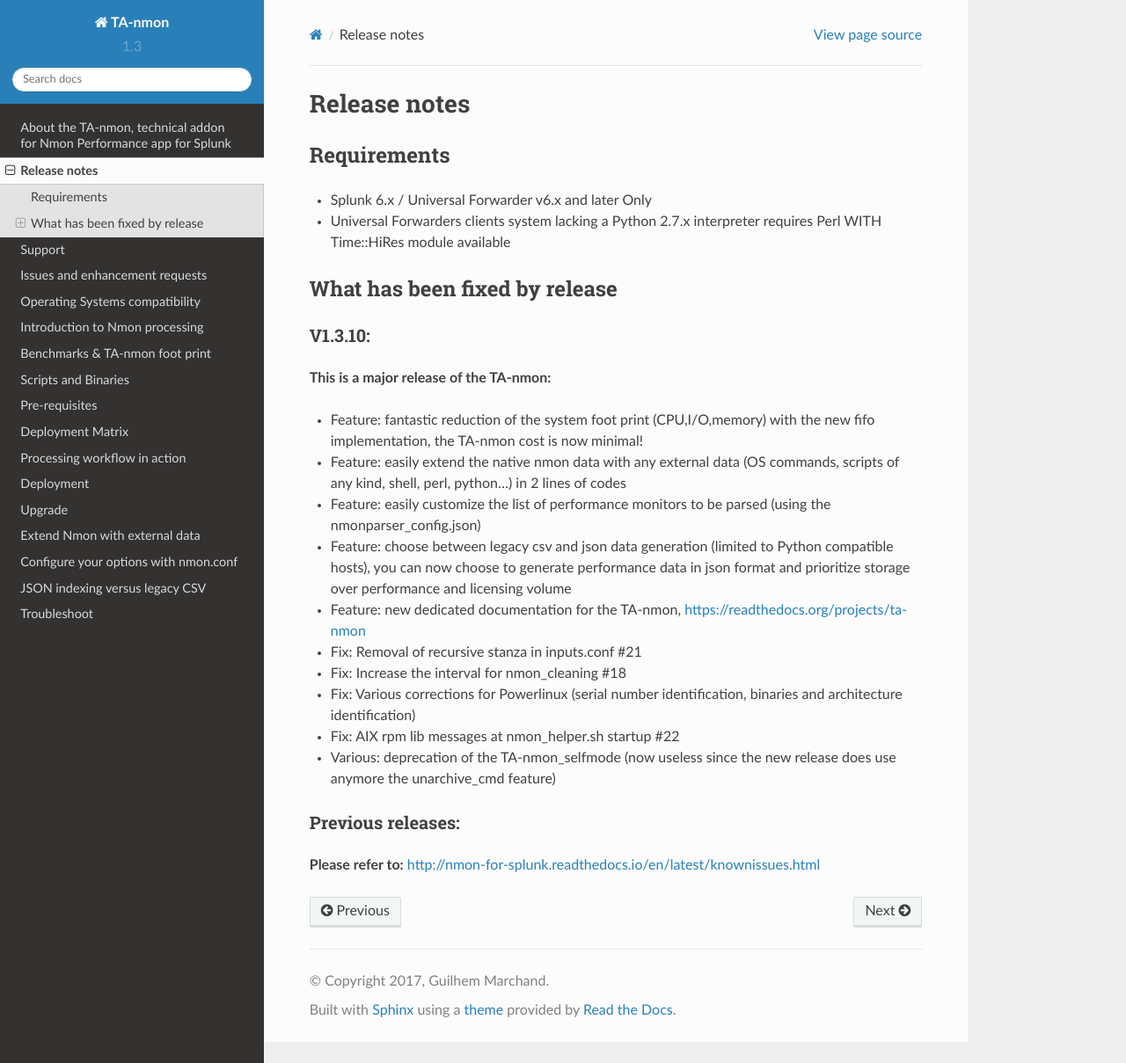
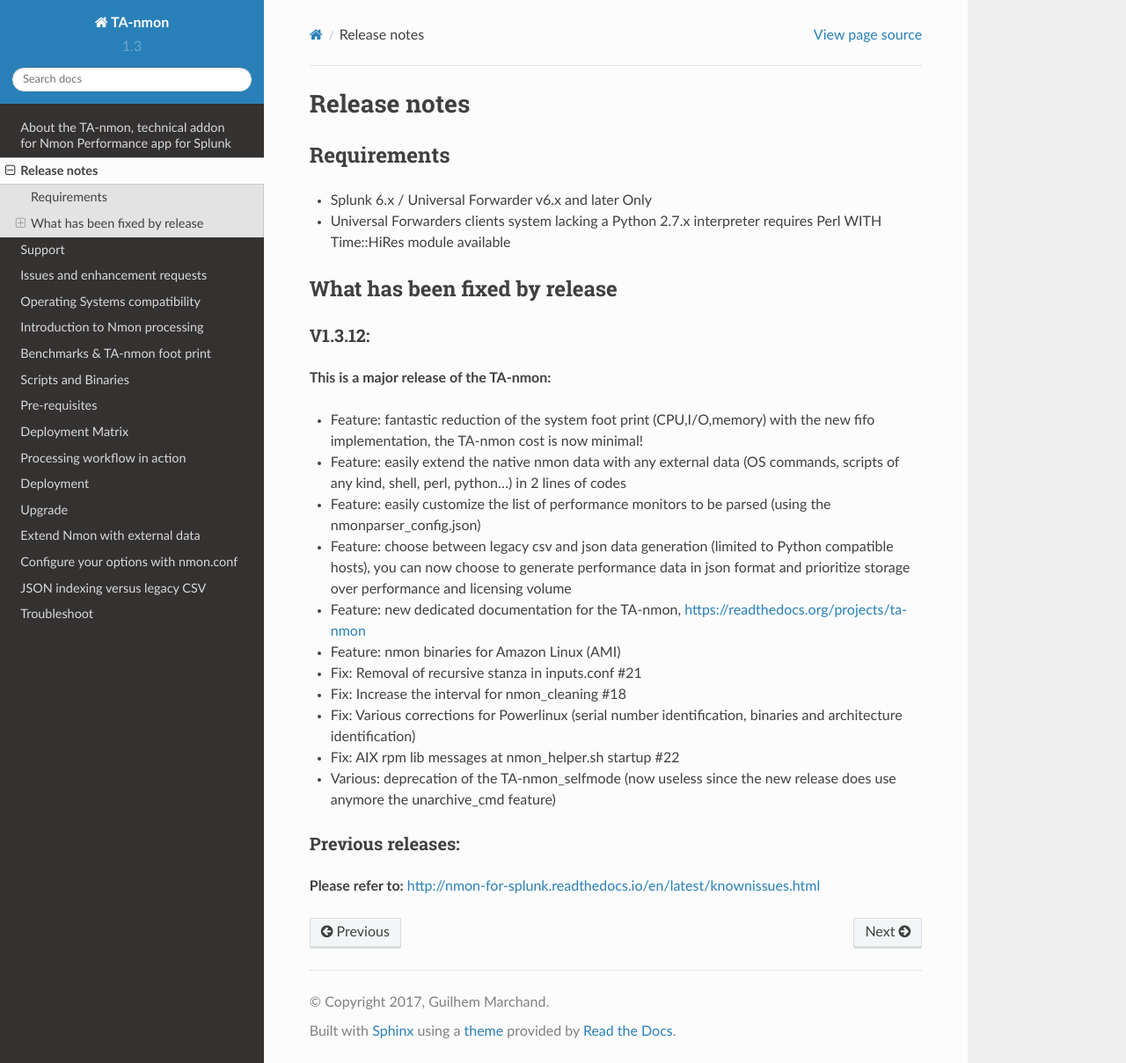
Before and after one commit to guilhemmarchand/TA-nmon, a Sphinx documentation site: the page built from docs/releasenotes.rst, in a window 1280 px wide and 1209 px high. Shown: the whole window at 88% size. Built offline with Sphinx 7.4.7 and the Read the Docs theme 2.0.0, drawn with Linux system fonts in a browser that asks for light colours.

Commit message:
documentation update

```diff
--- a/docs/releasenotes.rst
+++ b/docs/releasenotes.rst
@@ -14,7 +14,7 @@
 What has been fixed by release
 ^^^^^^^^^^^^^^^^^^^^^^^^^^^^^^
 ========
-V1.3.10:
+V1.3.12:
 ========
 
 **This is a major release of the TA-nmon:**
@@ -24,6 +24,7 @@
 - Feature: easily customize the list of performance monitors to be parsed (using the nmonparser_config.json)
 - Feature: choose between legacy csv and json data generation (limited to Python compatible hosts), you can now choose to generate performance data in json format and prioritize storage over performance and licensing volume
 - Feature: new dedicated documentation for the TA-nmon, https://readthedocs.org/projects/ta-nmon
+- Feature: nmon binaries for Amazon Linux (AMI)
 - Fix: Removal of recursive stanza in inputs.conf #21
 - Fix: Increase the interval for nmon_cleaning #18
 - Fix: Various corrections for Powerlinux (serial number identification, binaries and architecture identification)
```
